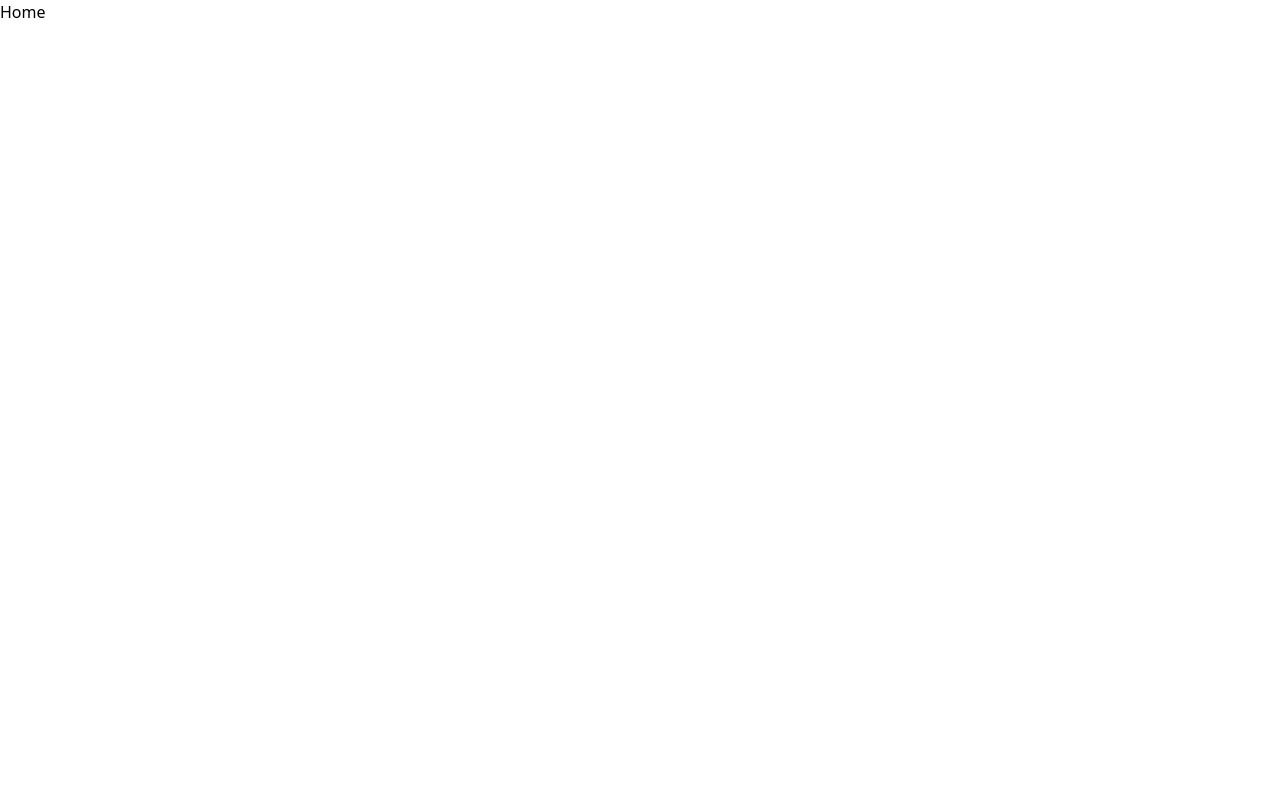
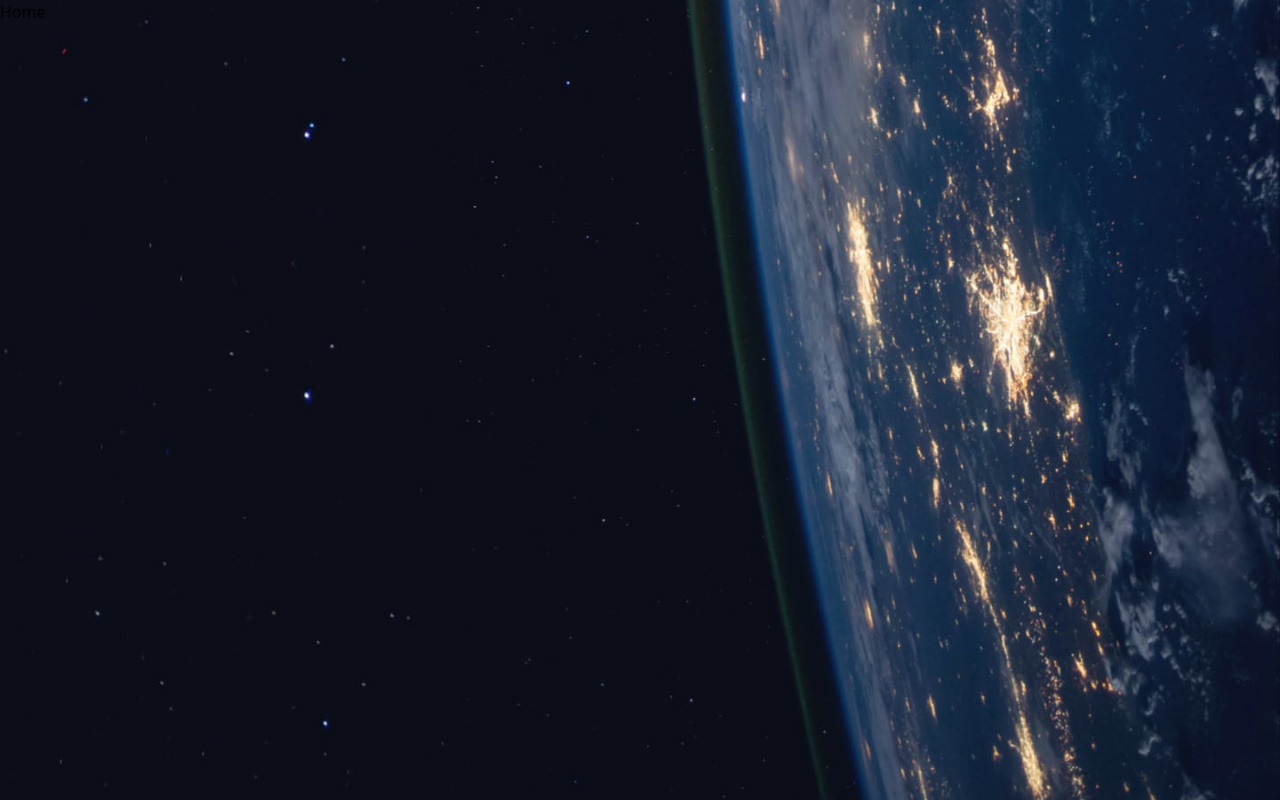
Before and after one commit to sidd2307/space-tourism-website, a React (Create React App) app: page / in a window 1280 px wide. Built offline with nearby package versions, Linux system fonts and the light colour scheme; a web font is replaced by a local one.

Commit message:
bg check

```diff
--- a/src/pages/Home.jsx
+++ b/src/pages/Home.jsx
@@ -1,5 +1,9 @@
 import React from "react";
 
 export default function Home() {
-  return <div>Home</div>;
+  return (
+    <div className="bg-mobile sm:bg-tablet lg:bg-desktop h-screen bg-no-repeat bg-cover">
+      Home
+    </div>
+  );
 }
--- a/tailwind.config.js
+++ b/tailwind.config.js
@@ -9,6 +9,11 @@ module.exports = {
         Bellefair: ["Bellefair", "serif"],
         Berlow: ["Roboto Condensed", "sans-serif"],
       },
+      backgroundImage: {
+        "mobile": "url('/src/assets/home/background-home-mobile.jpg')",
+        "tablet": "url('/src/assets/home/background-home-tablet.jpg')",
+        "desktop": "url('/src/assets/home/background-home-desktop.jpg')",
+      },
     },
   },
   plugins: [],
```
